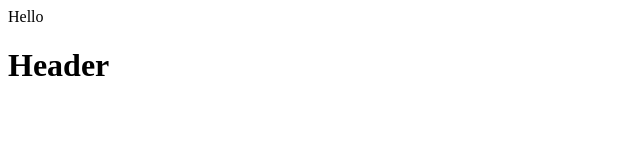
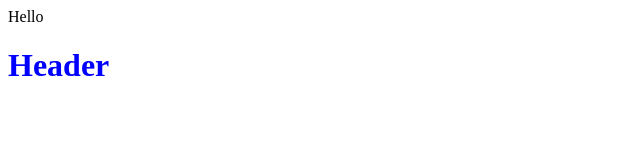
Before and after one commit to Linh-Tran-0312/demo-SSH-repo, a plain HTML site: page index.html in a window 1280 px wide. Shown: the whole page, without its empty margins (0-640 px from the left). Drawn offline with Linux system fonts and the light colour scheme.

```diff
--- a/index.html
+++ b/index.html
@@ -1,6 +1,7 @@
 <html>
   <head>
     <style>
+      h1 { color: blue}
     </style>
   </head>
 <body>
```
